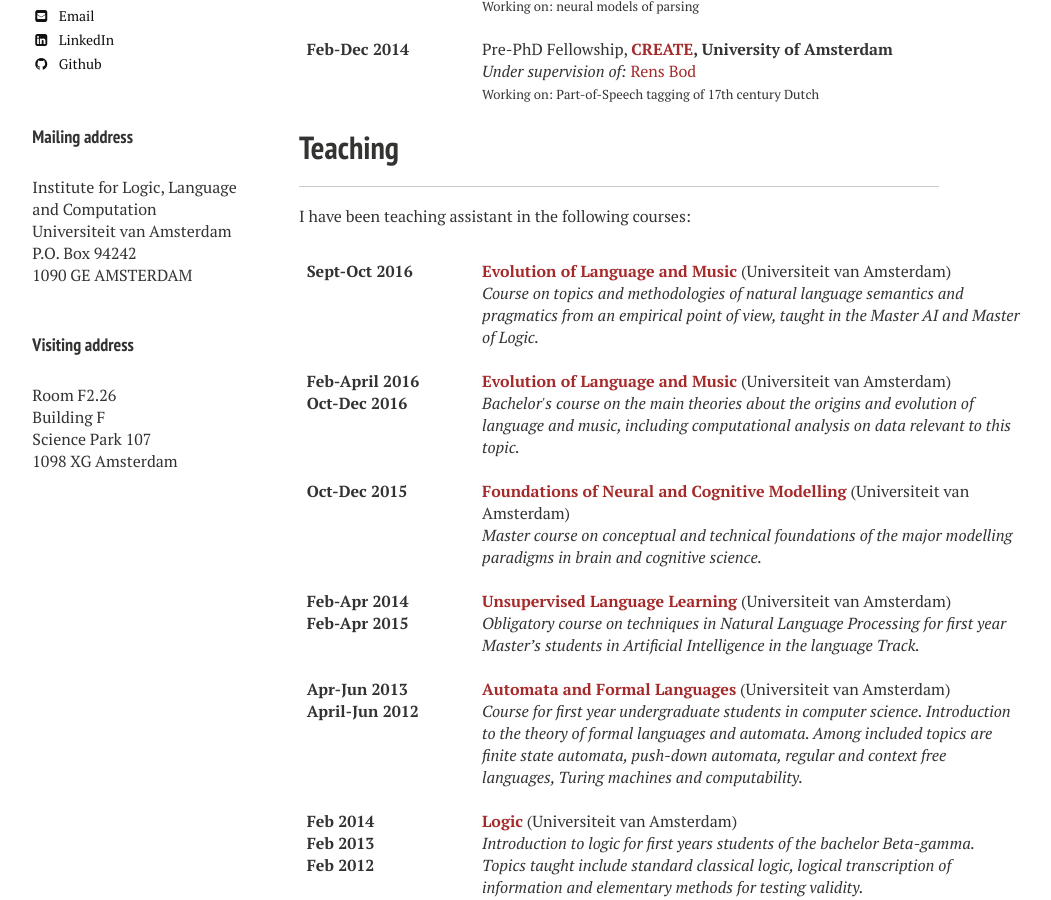
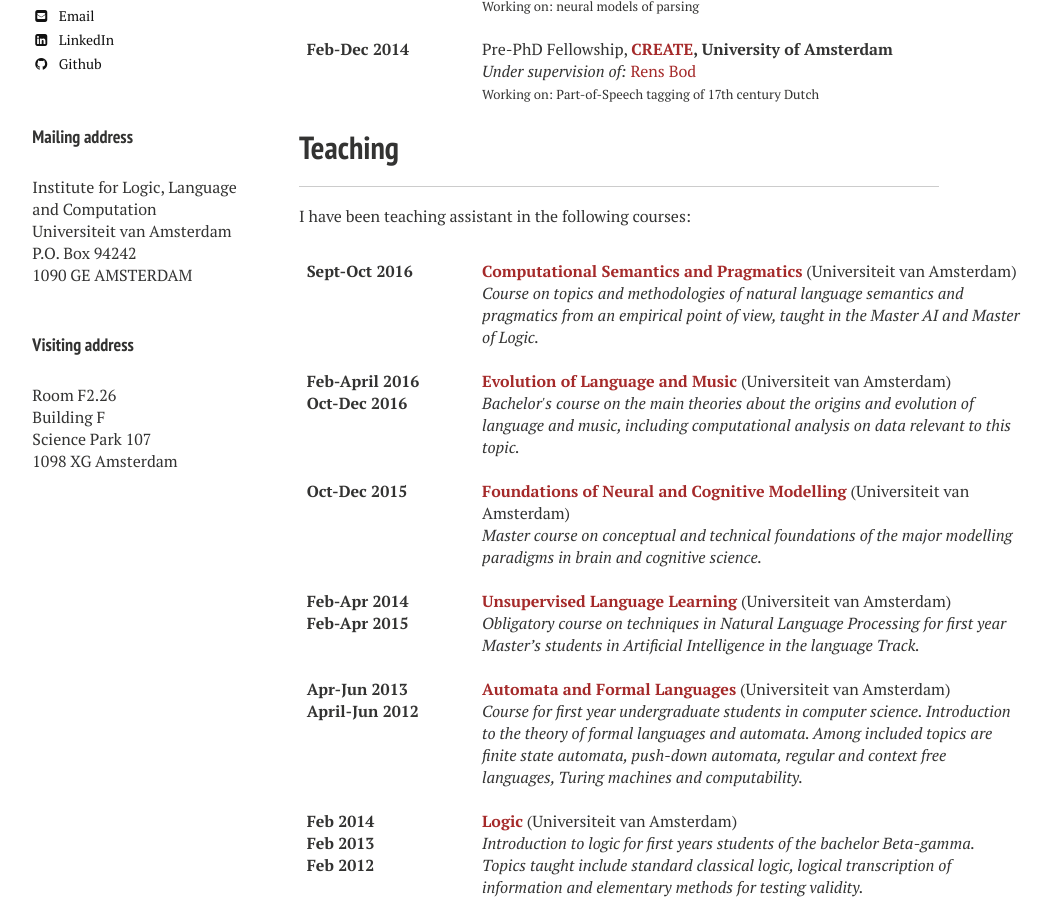
Before and after one commit to dieuwkehupkes/dieuwkehupkes.github.io, a Jekyll site: the page built from cv/index.md, in a window 1280 px wide and 900 px high, scrolled down 665 px. Shown: the whole window, without its empty margins (21-1072 px from the left). Built offline with Jekyll 4.4.1, drawn with Linux system fonts in a browser that asks for light colours; nearby versions of some CDN libraries.

Commit message:
change wrong course title

```diff
--- a/cv/index.md
+++ b/cv/index.md
@@ -98,7 +98,7 @@ I have been teaching assistant in the following courses:
         </b>
     </div>
     <div class="description column">
-        <b><a href="http://studiegids.uva.nl/web/uva/sgs/en/c/12063.html" target="_blank"><font color="brown">Evolution of Language and Music</font></a></b> (Universiteit van Amsterdam)
+        <b><a href="http://studiegids.uva.nl/web/uva/sgs/en/c/12063.html" target="_blank"><font color="brown">Computational Semantics and Pragmatics</font></a></b> (Universiteit van Amsterdam)
         <br><i> Course on topics and methodologies of natural language semantics and pragmatics from an empirical point of view, taught in the Master AI and Master of Logic.</i>
 
         <br><br><b><a href="http://studiegids.uva.nl/xmlpages/page/2016-2017/zoek-vak/vak/1545206" target="_blank"><font color="brown">Evolution of Language and Music</font></a></b> (Universiteit van Amsterdam)
```
